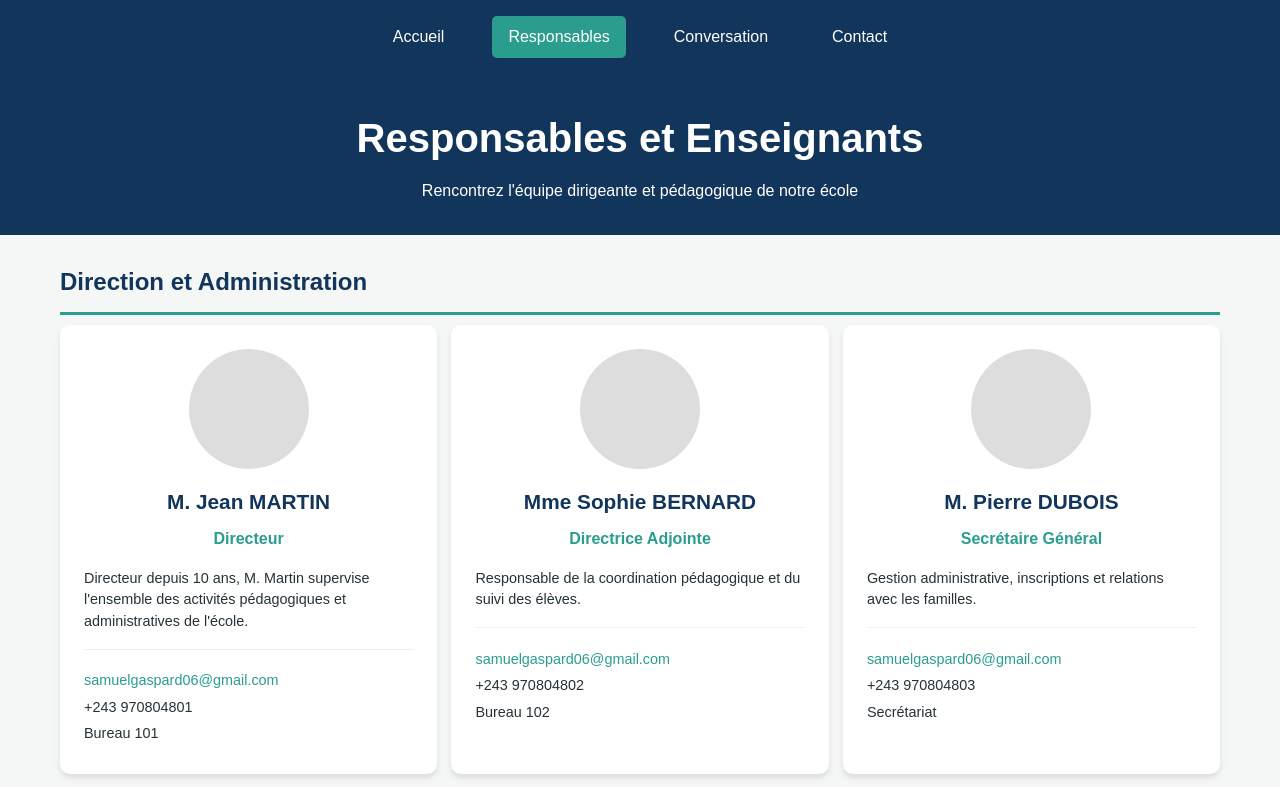
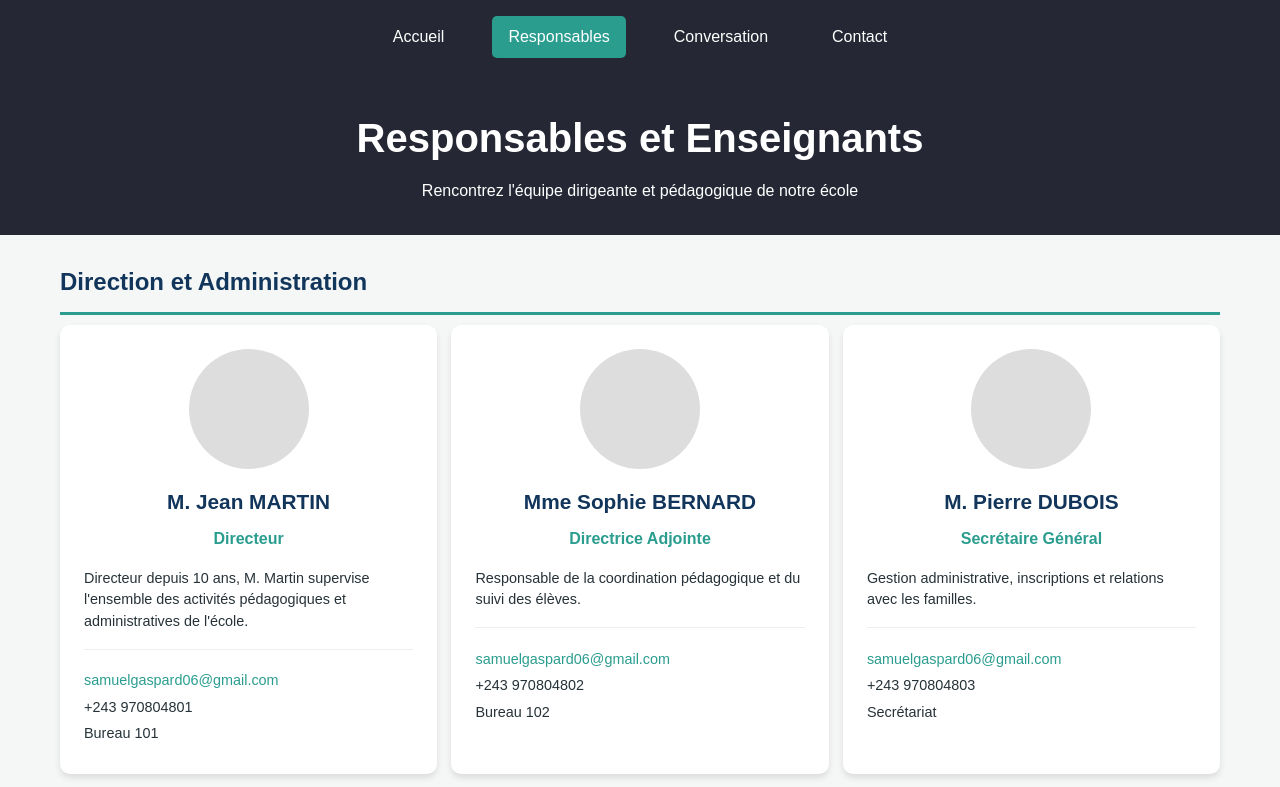
Before and after one commit to SamuelGaspard/ecole-rampard, a website: page accueil/responsables.html in a window 1280 px wide. Shown: the top 787 px of the page. Drawn offline with Linux system fonts and the light colour scheme.

Commit message:
modifications sur les couleurs

```diff
--- a/accueil/responsables.html
+++ b/accueil/responsables.html
@@ -12,7 +12,7 @@
 
         /* Navigation Styles */
         nav {
-            background-color: #12355b;
+            background-color: #252834;
             padding: 1rem 0;
         }
 
@@ -77,7 +77,7 @@
         }
 
         header {
-            background-color: #12355b;
+            background-color: #252834;
             color: white;
             text-align: center;
             padding: 2rem;
```
Also changed, not shown: accueil/conversation.html (+1 -1 lines).
